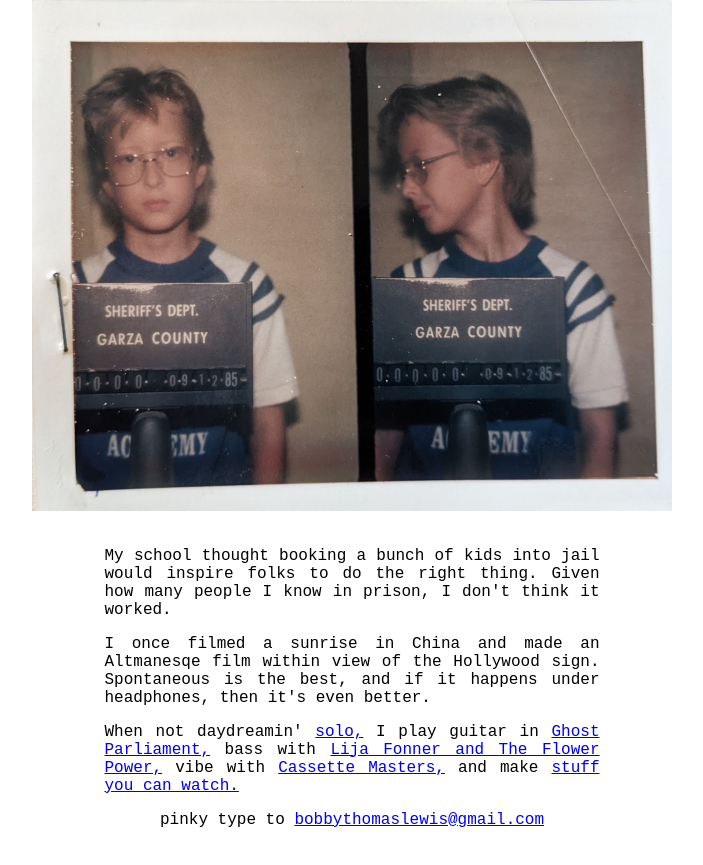
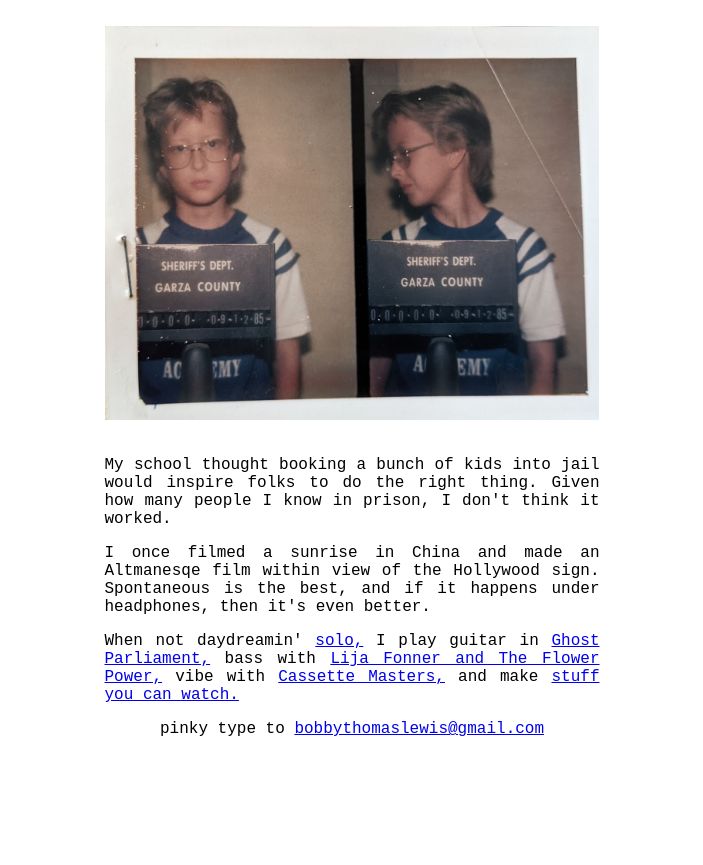
Before and after one commit to btlewisdev/bobbytlewis, a plain HTML site: page index.html in a window 1280 px wide. Shown: the whole page, without its empty margins (288-991 px from the left). After the commit the page ends 800 px from the top, so only its background shows below. Drawn offline with Linux system fonts and the light colour scheme.

Commit message:
Update styles.css

```diff
--- a/styles.css
+++ b/styles.css
@@ -10,7 +10,7 @@ body {
 }
 
 img {
-  max-width: 50%; /* Make the image smaller and responsive */
+  max-width: 495px; /* Make the image smaller and responsive */
   height: auto; /* Maintain aspect ratio */
 }
 .centered-text-block {
```
